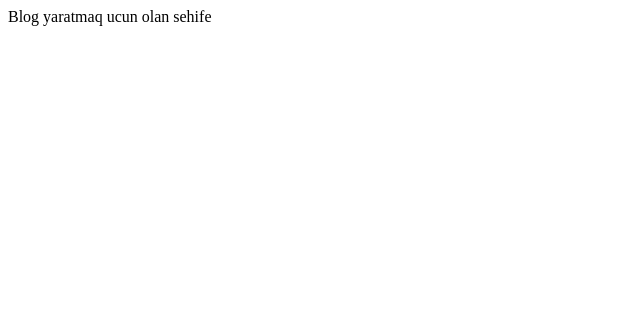
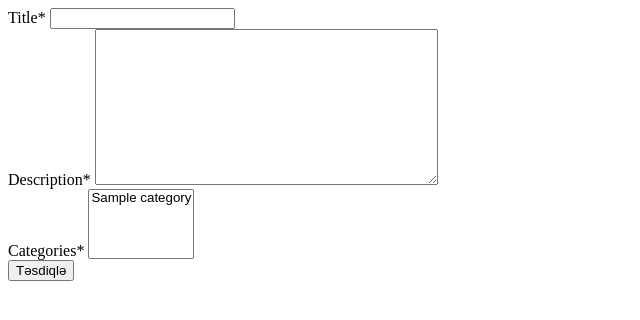
Before and after one commit to yusubluadil/InnoMind-PY-001, a Django app: page /posts/create/ in a window 1280 px wide. Shown: the top 320 px of the page, without its empty margins (0-640 px from the left). Run offline with Django 5.2, Linux system fonts and the light colour scheme; tables that the repository leaves empty hold one stand-in row (values such as "Sample post"); some libraries are stand-ins or nearby versions.

Commit message:
Add Category model and update Post model to use ManyToMany relationship; enhance views and templates for blog creation and listing

```diff
--- a/part1/main/django_lesson/blog/posts/admin.py
+++ b/part1/main/django_lesson/blog/posts/admin.py
@@ -1,6 +1,7 @@
 from django.contrib import admin
 
-from .models import Post
+from .models import Post, Category
 
 
 admin.site.register(Post)
+admin.site.register(Category)
--- /dev/null
+++ b/part1/main/django_lesson/blog/posts/forms.py
@@ -0,0 +1,10 @@
+from django import forms
+
+from .models import Post
+
+
+class PostForm(forms.ModelForm):
+    class Meta:
+        model = Post
+        # fields = '__all__'
+        fields = ('title', 'description', 'categories')
--- a/part1/main/django_lesson/blog/posts/models.py
+++ b/part1/main/django_lesson/blog/posts/models.py
@@ -2,13 +2,24 @@ from django.db import models
 from django.contrib.auth.models import User
 
 # None = null
+class Category(models.Model):
+    name = models.CharField(max_length=50)
+
+    class Meta:
+        verbose_name = 'category'
+        verbose_name_plural = 'categories'
+
+    def __str__(self):
+        return self.name
+
+
 class Post(models.Model):
     author = models.ForeignKey(User, on_delete=models.CASCADE, related_name='posts')
 
     title = models.CharField(max_length=255)
     description = models.TextField()
     publish_date = models.DateTimeField(auto_now_add=True)
-    category = models.CharField(max_length=255, null=True)
+    categories = models.ManyToManyField(Category, related_name='posts')
 
     def __str__(self):
         return self.title
--- a/part1/main/django_lesson/blog/posts/urls.py
+++ b/part1/main/django_lesson/blog/posts/urls.py
@@ -12,7 +12,7 @@ from .views import (
 # http://127.0.0.1:8000/posts/create/ - Create blog
 
 urlpatterns = [
-    path('', all_blogs),
-    path('<int:pk>/', detail_blog),
-    path('create/', create_blog)
+    path('', all_blogs, name='all_blogs'),
+    path('<int:pk>/', detail_blog, name='detail_blog'),
+    path('create/', create_blog, name='create_blog')
 ]
--- a/part1/main/django_lesson/blog/posts/views.py
+++ b/part1/main/django_lesson/blog/posts/views.py
@@ -1,12 +1,14 @@
-from django.shortcuts import render
-from django.http import HttpResponse
+from django.shortcuts import (
+    render,
+    redirect
+)
 
 from .models import Post
-
+from .forms import PostForm
 
 
 def all_blogs(request):
-    all_posts = Post.objects.all()
+    all_posts = Post.objects.order_by('-id')
 
     context = {
         'posts': all_posts
@@ -26,4 +28,15 @@ def detail_blog(request, pk):
 
 
 def create_blog(request):
-    return HttpResponse('Blog yaratmaq ucun olan sehife')
+    if request.method == 'GET':
+        form = PostForm()
+        return render(request, 'create-blog.html', context={"form": form})
+    else:
+        user = request.user
+        form = PostForm(request.POST)
+        if form.is_valid():
+            new_form = form.save(commit=False)
+            new_form.author = user
+            new_form.save()
+            form.save_m2m()
+            return redirect('all_blogs')
--- a/part1/main/django_lesson/blog/templates/all-blogs.html
+++ b/part1/main/django_lesson/blog/templates/all-blogs.html
@@ -12,7 +12,10 @@
     <p>{{ post.title }}</p>
     <p>{{ post.description }}</p>
     <p>{{ post.publish_date }}</p>
-    <p>{{ post.category }}</p>
+
+    {% for ct in post.categories.all %}
+    <p style="background-color:DodgerBlue;">{{ ct.name }}</p>
+    {% endfor %}
     <p>---------------------------</p>
     {% endfor %}
 </body>
--- a/part1/main/django_lesson/blog/templates/create-blog.html
+++ b/part1/main/django_lesson/blog/templates/create-blog.html
@@ -0,0 +1,17 @@
+{% load crispy_forms_tags %}
+
+<!DOCTYPE html>
+<html lang="en">
+<head>
+    <meta charset="UTF-8">
+    <meta name="viewport" content="width=device-width, initial-scale=1.0">
+    <title>Create Blog</title>
+</head>
+<body>
+    <form method="post">
+        {% csrf_token %}
+        {{ form|crispy }}
+        <button type="submit">Təsdiqlə</button>
+    </form>
+</body>
+</html>
```
Also changed, not shown: part1/main/django_lesson/blog/core/settings.py (+9 -0 lines), part1/main/django_lesson/blog/posts/migrations/0003_category_remove_post_category_post_categories.py (added).
